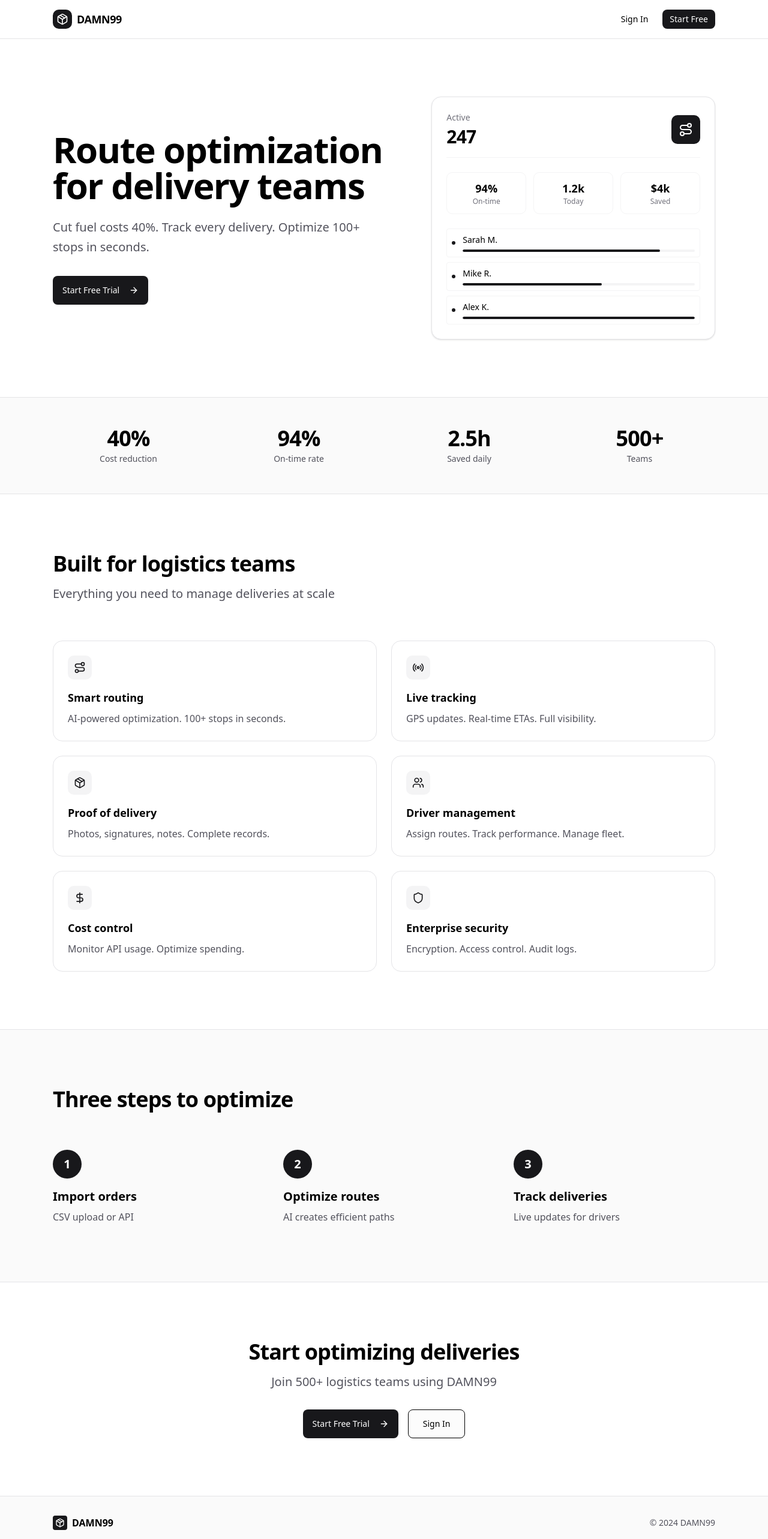
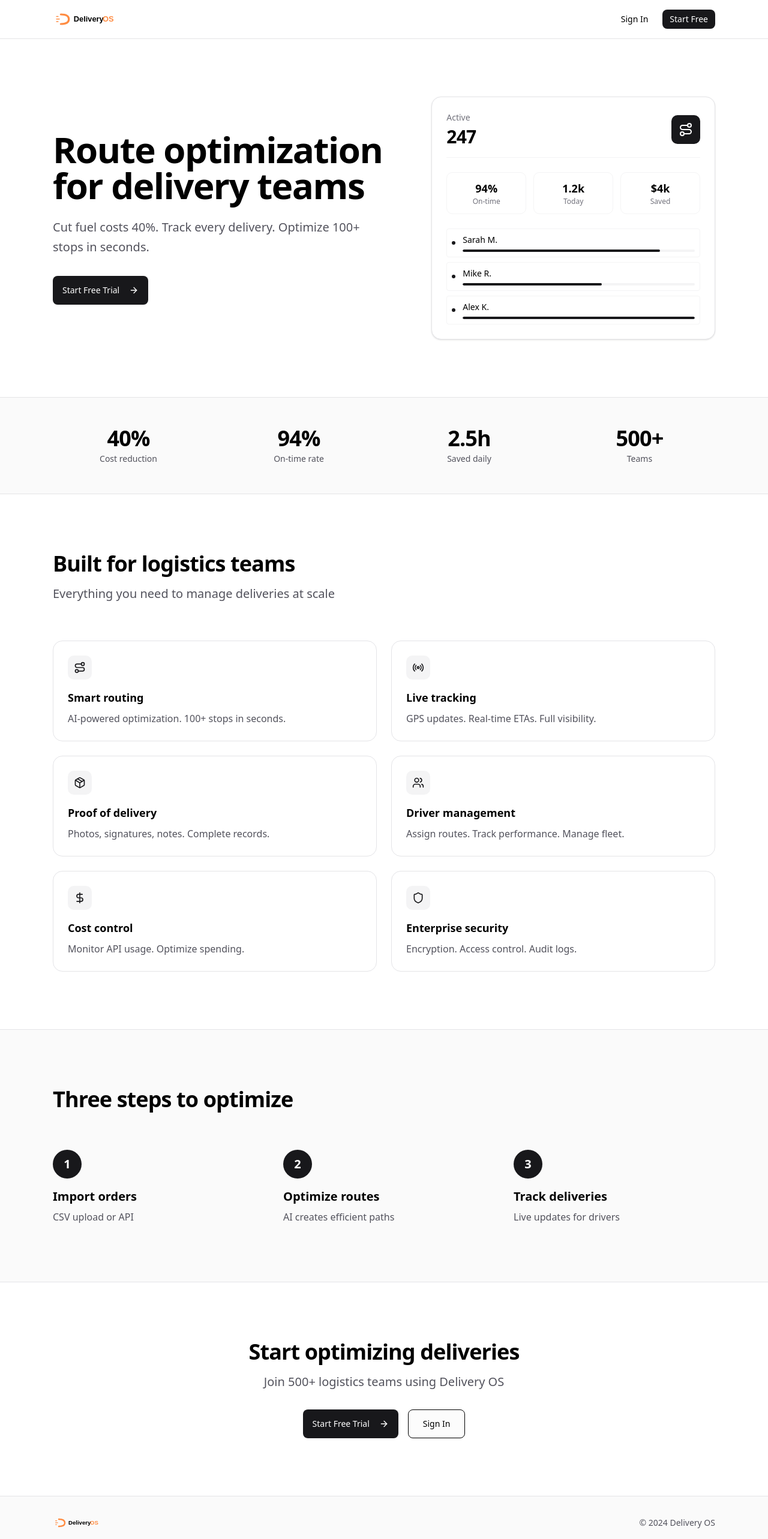
Before and after one commit to Benzom666/DAMN99, a Next.js app: page / in a window 1280 px wide. Shown: the top 2566 px of the page at 60% size. Built offline with nearby package versions, Linux system fonts and the light colour scheme; no server answers.

Commit message:
Update branding to Delivery OS with logo

```diff
--- a/app/page.tsx
+++ b/app/page.tsx
@@ -35,12 +35,9 @@ function LandingPage() {
       {/* Nav */}
       <nav className="sticky top-0 z-50 bg-white/90 backdrop-blur-xl border-b border-zinc-200">
         <div className="max-w-6xl mx-auto px-6 h-16 flex items-center justify-between">
-          <div className="flex items-center gap-2">
-            <div className="w-8 h-8 rounded-lg bg-zinc-900 flex items-center justify-center">
-              <Package className="h-5 w-5 text-white" />
-            </div>
-            <span className="text-lg font-semibold tracking-tight">DAMN99</span>
-          </div>
+          <Link href="/" className="flex items-center">
+            <img src="/logo.svg" alt="Delivery OS" className="h-8" />
+          </Link>
           <div className="flex items-center gap-3">
             <Link href="/auth/login">
               <Button variant="ghost" size="sm">Sign In</Button>
@@ -226,7 +223,7 @@ function LandingPage() {
             Start optimizing deliveries
           </h2>
           <p className="text-xl text-zinc-600 mb-8 max-w-2xl mx-auto">
-            Join 500+ logistics teams using DAMN99
+            Join 500+ logistics teams using Delivery OS
           </p>
           <div className="flex items-center gap-4 justify-center">
             <Link href="/auth/sign-up">
@@ -248,13 +245,10 @@ function LandingPage() {
       <footer className="bg-zinc-50">
         <div className="max-w-6xl mx-auto px-6 py-8">
           <div className="flex items-center justify-between">
-            <div className="flex items-center gap-2">
-              <div className="w-6 h-6 rounded bg-zinc-900 flex items-center justify-center">
-                <Package className="h-4 w-4 text-white" />
-              </div>
-              <span className="font-semibold">DAMN99</span>
-            </div>
-            <p className="text-sm text-zinc-600">© 2024 DAMN99</p>
+            <Link href="/" className="flex items-center">
+              <img src="/logo.svg" alt="Delivery OS" className="h-6" />
+            </Link>
+            <p className="text-sm text-zinc-600">© 2024 Delivery OS</p>
           </div>
         </div>
       </footer>
```
